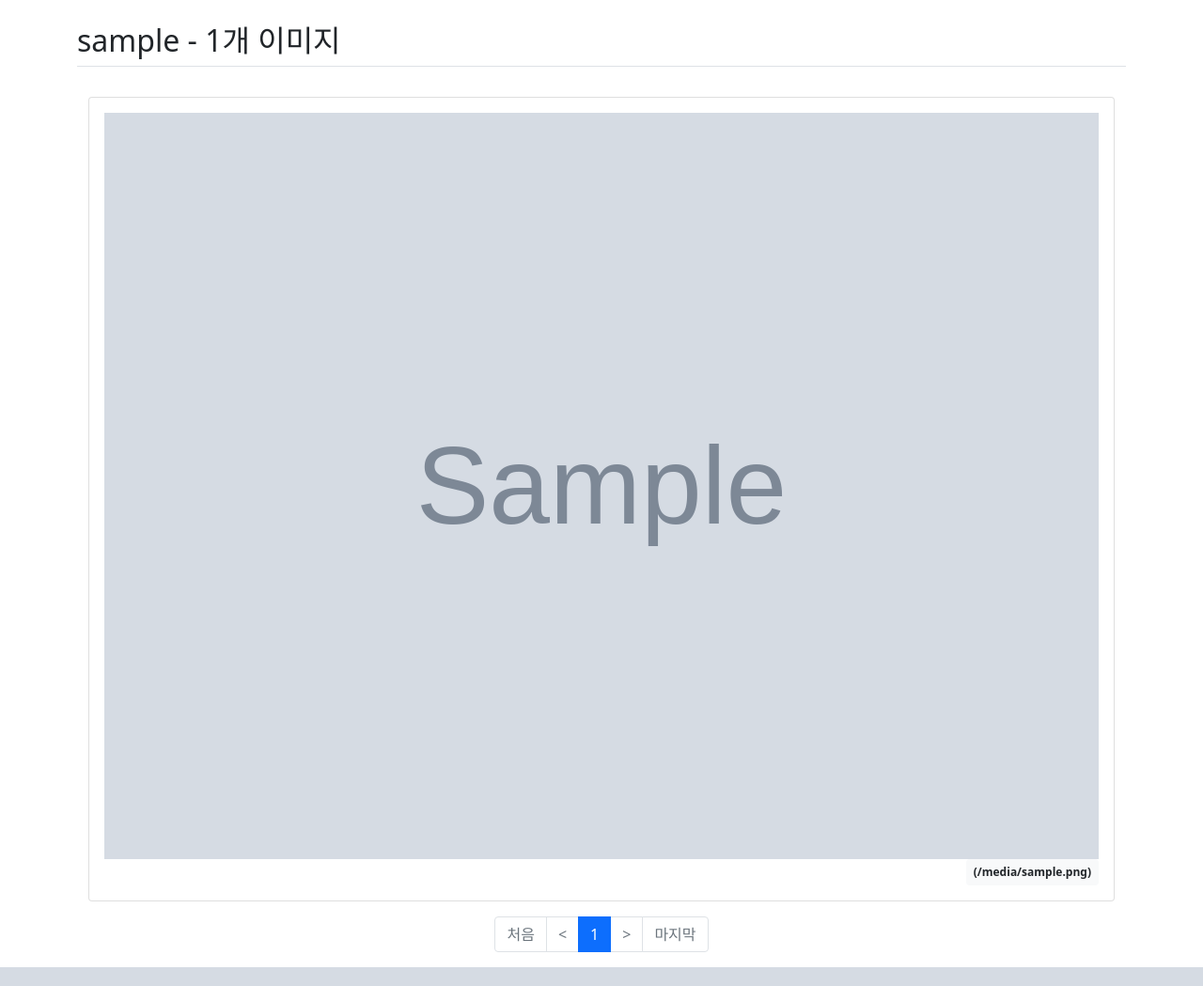
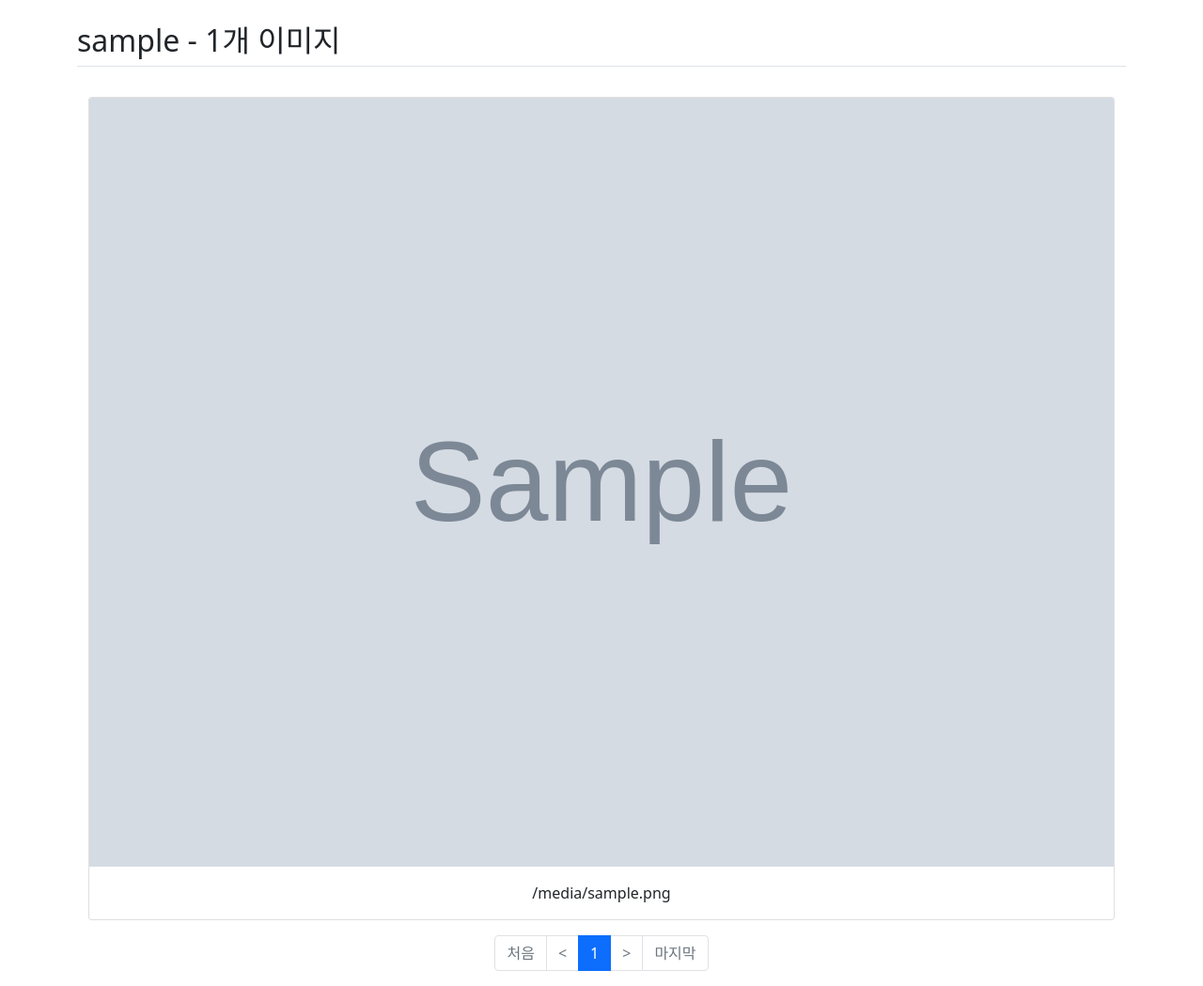
Before and after one commit to Changin/Plant-Manager, a Django app: template home/templates/home/timelapse.html in a window 1280 px wide. Shown: the part 57-1106 px from the top of the page at 94% size. Run offline with Django 4.2, Linux system fonts and the light colour scheme; the template is opened without the code that fills it: most values are stand-ins (such as "Sample title", 1, 10 or a date in 2020); grey boxes marked "Sample" are stand-in pictures; some libraries are stand-ins or nearby versions.

Commit message:
UPDATE : 백창인 - 사진 보기 ui 개선

```diff
--- a/home/templates/home/timelapse.html
+++ b/home/templates/home/timelapse.html
@@ -9,14 +9,10 @@
     <div class="row">
     {% for img in images %}
     <div class="col">
-        <div class="card my-3">
+        <div class="card my-3 text-center">
+            <img width="100%" src="{{ plant.timelapse_path }}{{ img }}" class="card-img-top" alt="Image {{ img }}">
             <div class="card-body">
-                <img width="100%" src="{{ plant.timelapse_path }}{{ img }}" alt="Image {{ img }}">
-                <div class="d-flex justify-content-end">
-                    <div class="badge bg-light text-dark p-2">
-                        ({{img}})
-                    </div>
-                </div>
+                <p class="card-text">{{img}}</p>
             </div>
         </div>
     </div>
```
